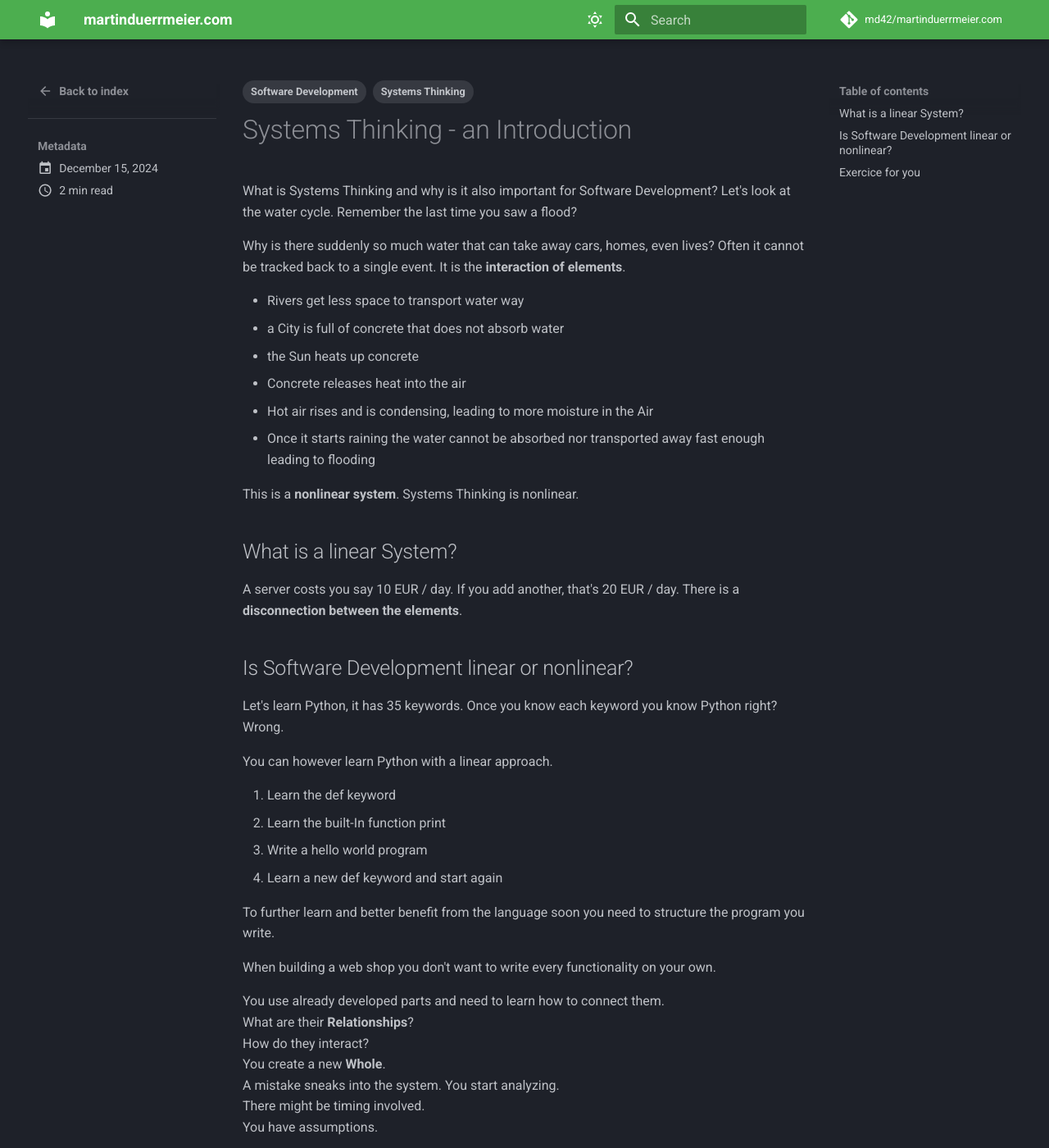
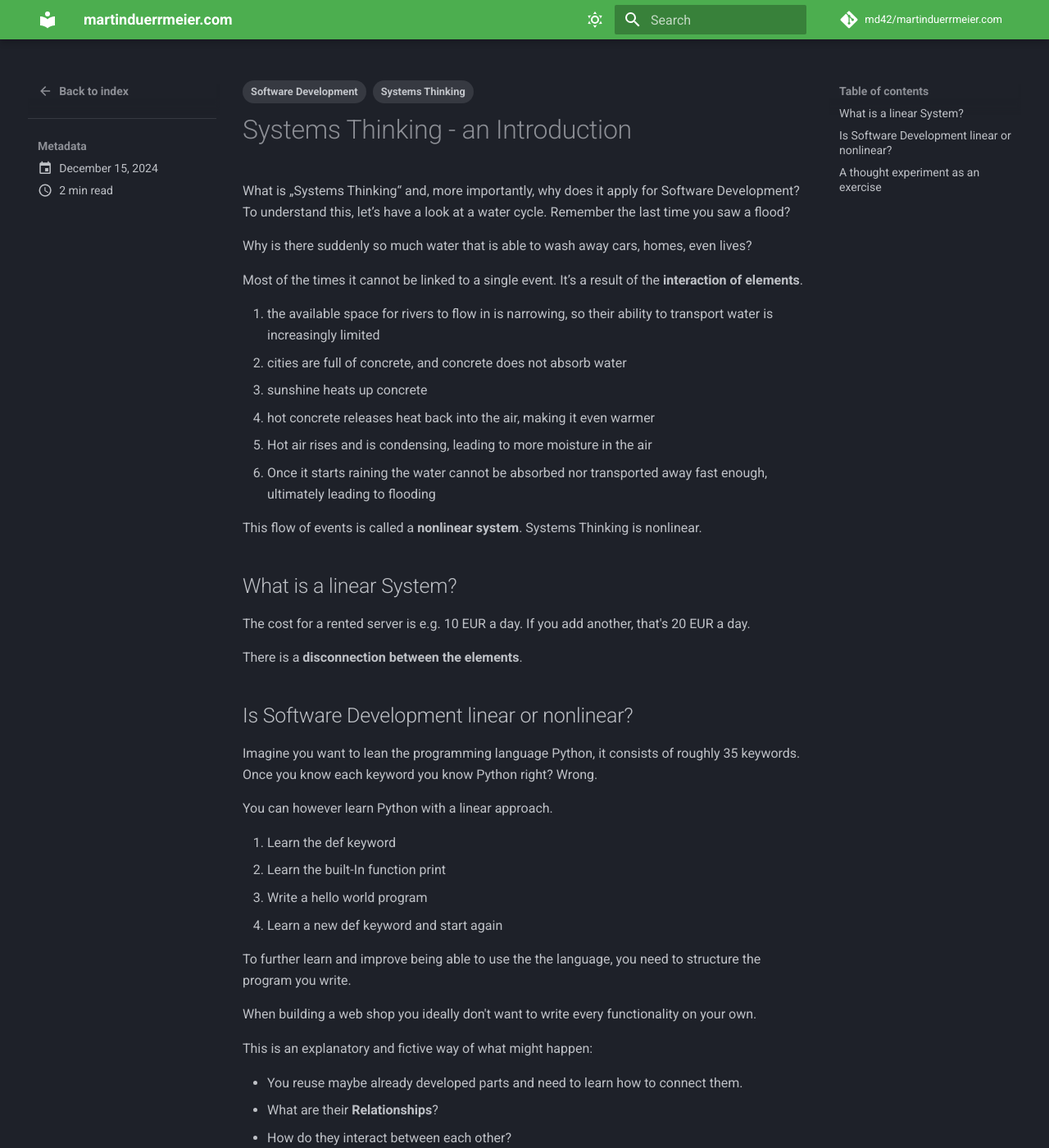
Before and after one commit to md42/martinduerrmeier.com, an MkDocs documentation site: the page built from docs/blog/posts/systemsthinking.md, in a window 1280 px wide and 1400 px high. Shown: the whole window at 82% size. Built offline with MkDocs 1.6.1 and Material for MkDocs 9.7.7, drawn with Linux system fonts in a browser that asks for light colours; comment, search, counter and statistics services are not loaded; some of the changed text lies outside the part shown.

Commit message:
Rephrase some wording

```diff
--- a/docs/blog/posts/systemsthinking.md
+++ b/docs/blog/posts/systemsthinking.md
@@ -5,27 +5,36 @@ tags:
   - Systems Thinking
   - Software Development
 ---
+
 # Systems Thinking - an Introduction
 
-What is Systems Thinking and why is it also important for Software Development? Let's look at the water cycle. Remember the last time you saw a flood?
-<!-- more -->Why is there suddenly so much water that can take away cars, homes, even lives? Often it cannot be tracked back to a single event. It is the **interaction of elements**.
+What is „Systems Thinking“ and, more importantly, why does it apply for Software Development? To understand this, let’s have a look at a water cycle.
+Remember the last time you saw a flood?
 
-- Rivers get less space to transport water way
-- a City is full of concrete that does not absorb water
-- the Sun heats up concrete
-- Concrete releases heat into the air
-- Hot air rises and is condensing, leading to more moisture in the Air
-- Once it starts raining the water cannot be absorbed nor transported away fast enough leading to flooding
+<!-- more -->
 
-This is a **nonlinear system**. Systems Thinking is nonlinear.
+Why is there suddenly so much water that is able to wash away cars, homes, even lives?
+
+Most of the times it cannot be linked to a single event. It’s a result of the **interaction of elements**.
+
+1. the available space for rivers to flow in is narrowing, so their ability to transport water is increasingly limited
+2. cities are full of concrete, and concrete does not absorb water
+3. sunshine heats up concrete
+4. hot concrete releases heat back into the air, making it even warmer
+5. Hot air rises and is condensing, leading to more moisture in the air
+6. Once it starts raining the water cannot be absorbed nor transported away fast enough, ultimately leading to flooding
+
+This flow of events is called a **nonlinear system**. Systems Thinking is nonlinear.
 
 ## What is a linear System?
 
-A server costs you say 10 EUR / day. If you add another, that's 20 EUR / day. There is a **disconnection between the elements**.
+The cost for a rented server is e.g. 10 EUR a day. If you add another, that's 20 EUR a day.
+
+There is a **disconnection between the elements**.
 
 ## Is Software Development linear or nonlinear?
 
-Let's learn Python, it has 35 keywords. Once you know each keyword you know Python right? Wrong.
+Imagine you want to lean the programming language Python, it consists of roughly 35 keywords. Once you know each keyword you know Python right? Wrong.
 
 You can however learn Python with a linear approach.
 
@@ -34,26 +43,31 @@ You can however learn Python with a linear approach.
 3. Write a hello world program
 4. Learn a new def keyword and start again
 
-To further learn and better benefit from the language soon you need to structure the program you write.
+To further learn and improve being able to use the the language, you need to structure the program you write.
 
-When building a web shop you don't want to write every functionality on your own.
+When building a web shop you ideally don't want to write every functionality on your own.
 
-You use already developed parts and need to learn how to connect them.
-What are their **Relationships**?
-How do they interact?
-You create a new **Whole**.
-A mistake sneaks into the system. You start analyzing.
-There might be timing involved.
-You have assumptions.
+This is an explanatory and fictive way of what might happen:
 
-You debug the program. You analyse the **elements** and their **Relationships**. You need to understand the **Whole**.
+- You reuse maybe already developed parts and need to learn how to connect them.
+- What are their **Relationships**?
+- How do they interact between each other?
+- You create a new system as a **Whole**.
+- A mistake sneaks into the system.
+- You start analyzing.
+- There might be timing involved.
+- You take assumptions.
+- You debug the program.
+-  You analyse the **elements** and their **Relationships**.
+- You need to understand your system as a **Whole**.
 
 You apply Systems Thinking.
 
-Software Development is often a combination of linear and nonlinear thinking. A change in one part of the System can influence the whole System in unpredictable ways.
+Software Development is often a combination of linear and nonlinear thinking. A change in one part of the system can easily influence the overall system and its internal interactions in unpredictable ways.
 
-## Exercice for you
+## A thought experiment as an exercise
 
-You plant 3 chili seeds.
-How many plants will you get?
+- You plant 3 chili seeds.
+- How many plants will you get?
+
 Is this a linear or a nonlinear system?
```
